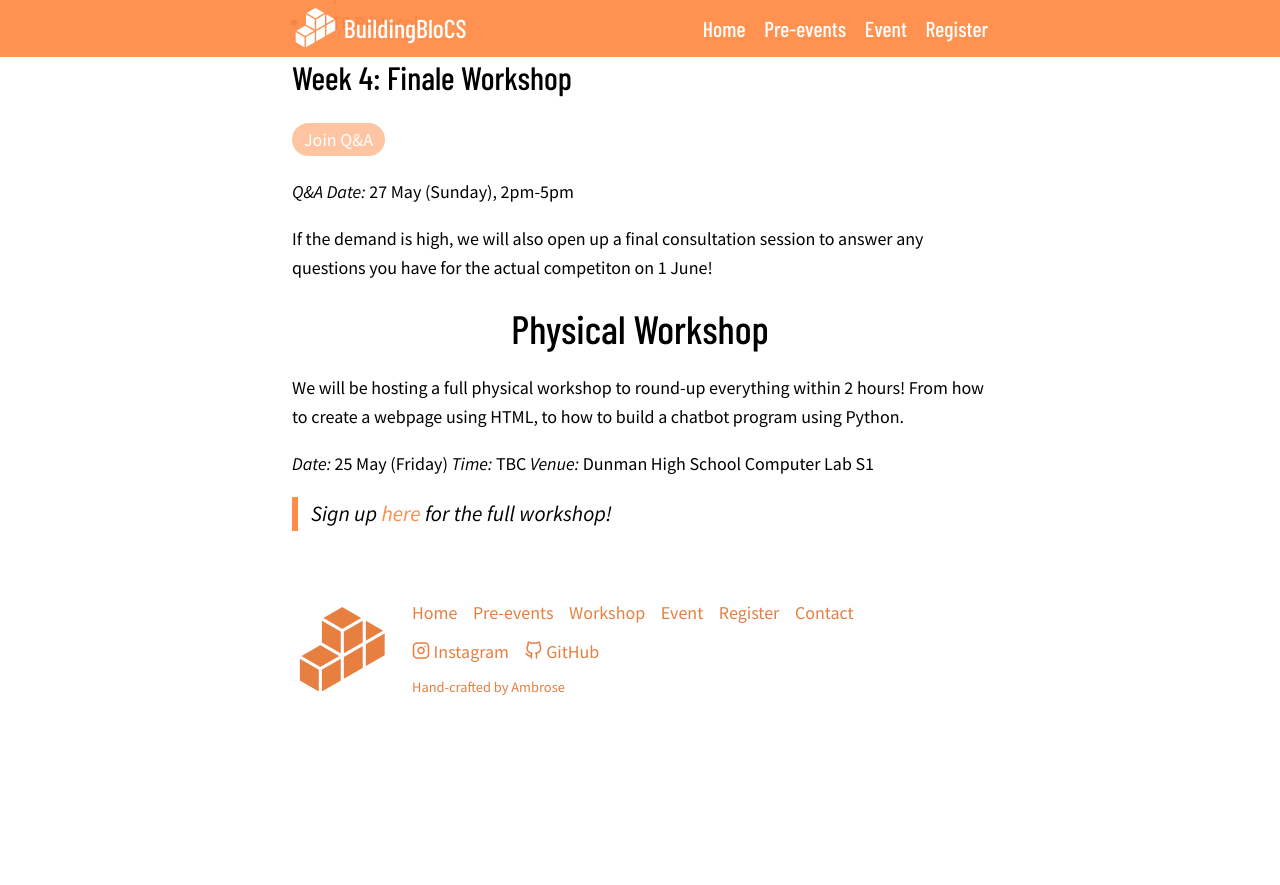
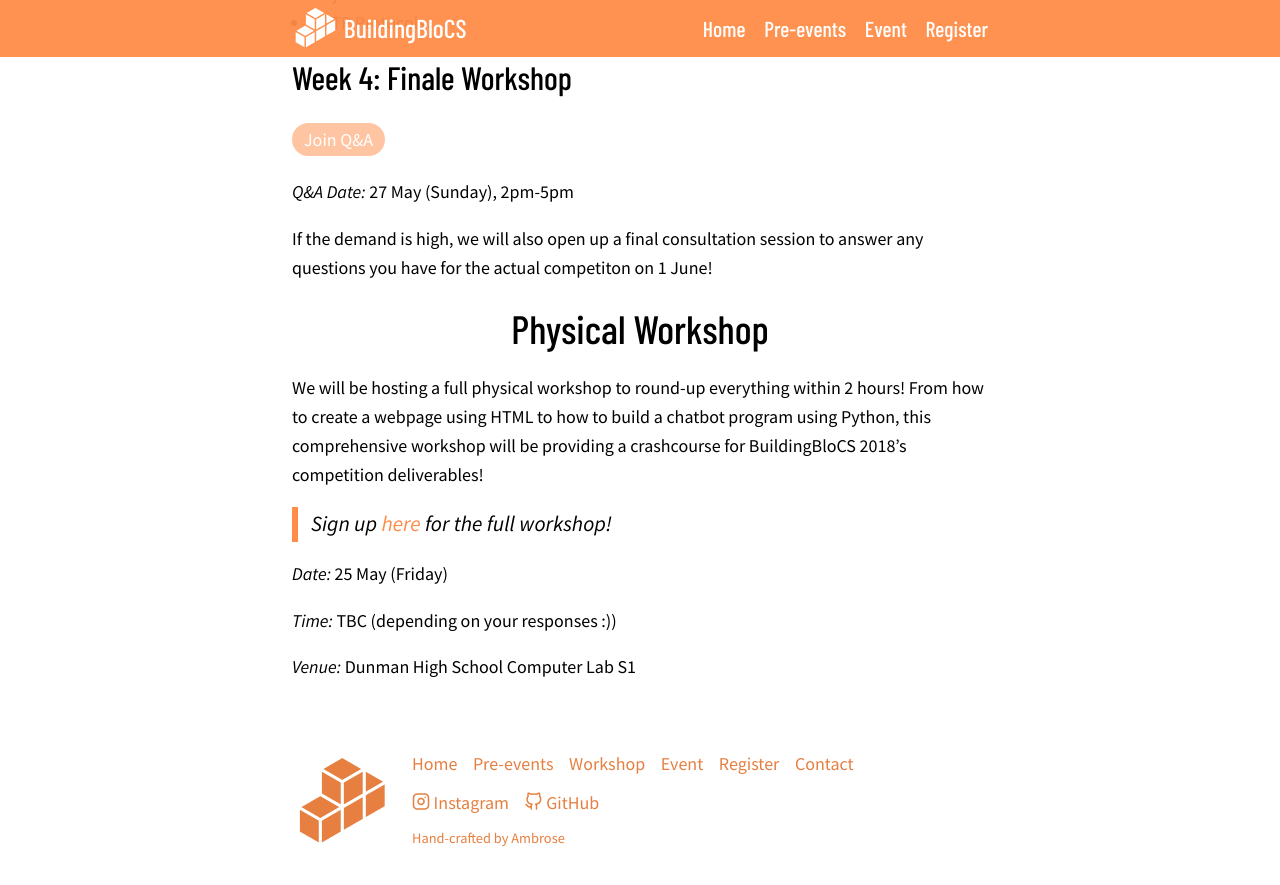
Before and after one commit to buildingblocs/2018, a Jekyll site: the page built from pre-event/workshop/index.md, in a window 1280 px wide and 900 px high, scrolled down 2005 px. Shown: the top 885 px of the window. Built offline with Jekyll 4.4.1, drawn with Linux system fonts in a browser that asks for light colours; some web fonts are replaced; our own code applies the rules of GitHub Pages for plain Markdown files; before the commit the page ends 2754 px from its top, so only the background shows below that.

Commit message:
Update index.md

```diff
--- a/pre-event/workshop/index.md
+++ b/pre-event/workshop/index.md
@@ -81,10 +81,12 @@ If the demand is high, we will also open up a final consultation session to answ
 
 # Physical Workshop
 
-We will be hosting a full physical workshop to round-up everything within 2 hours! From how to create a webpage using HTML, to how to build a chatbot program using Python.
+We will be hosting a full physical workshop to round-up everything within 2 hours! From how to create a webpage using HTML to how to build a chatbot program using Python, this comprehensive workshop will be providing a crashcourse for BuildingBloCS 2018's competition deliverables!
+
+> Sign up <a href= "https://docs.google.com/forms/d/e/1FAIpQLSeqlb4NNQWaBVoHic2InpwqMzSqIeJQO_5PXXdFWaT1ln0Usw/viewform" >here</a> for the full workshop!
 
 *Date:* 25 May (Friday)
-*Time:* TBC
+
+*Time:* TBC (depending on your responses :))
+
 *Venue:* Dunman High School Computer Lab S1
-
-> Sign up <a href= "https://docs.google.com/forms/d/e/1FAIpQLSeqlb4NNQWaBVoHic2InpwqMzSqIeJQO_5PXXdFWaT1ln0Usw/viewform" >here</a> for the full workshop!
```
